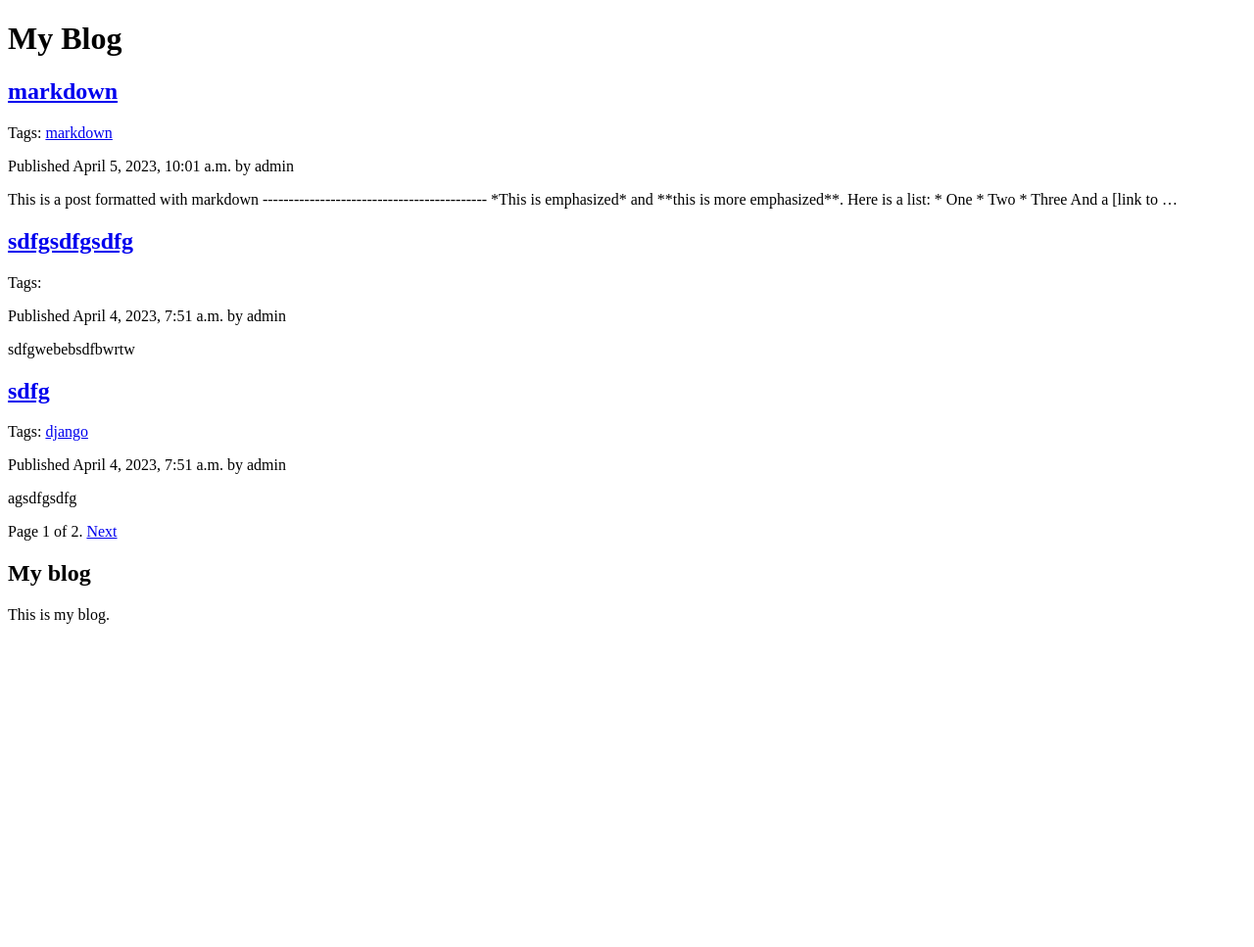
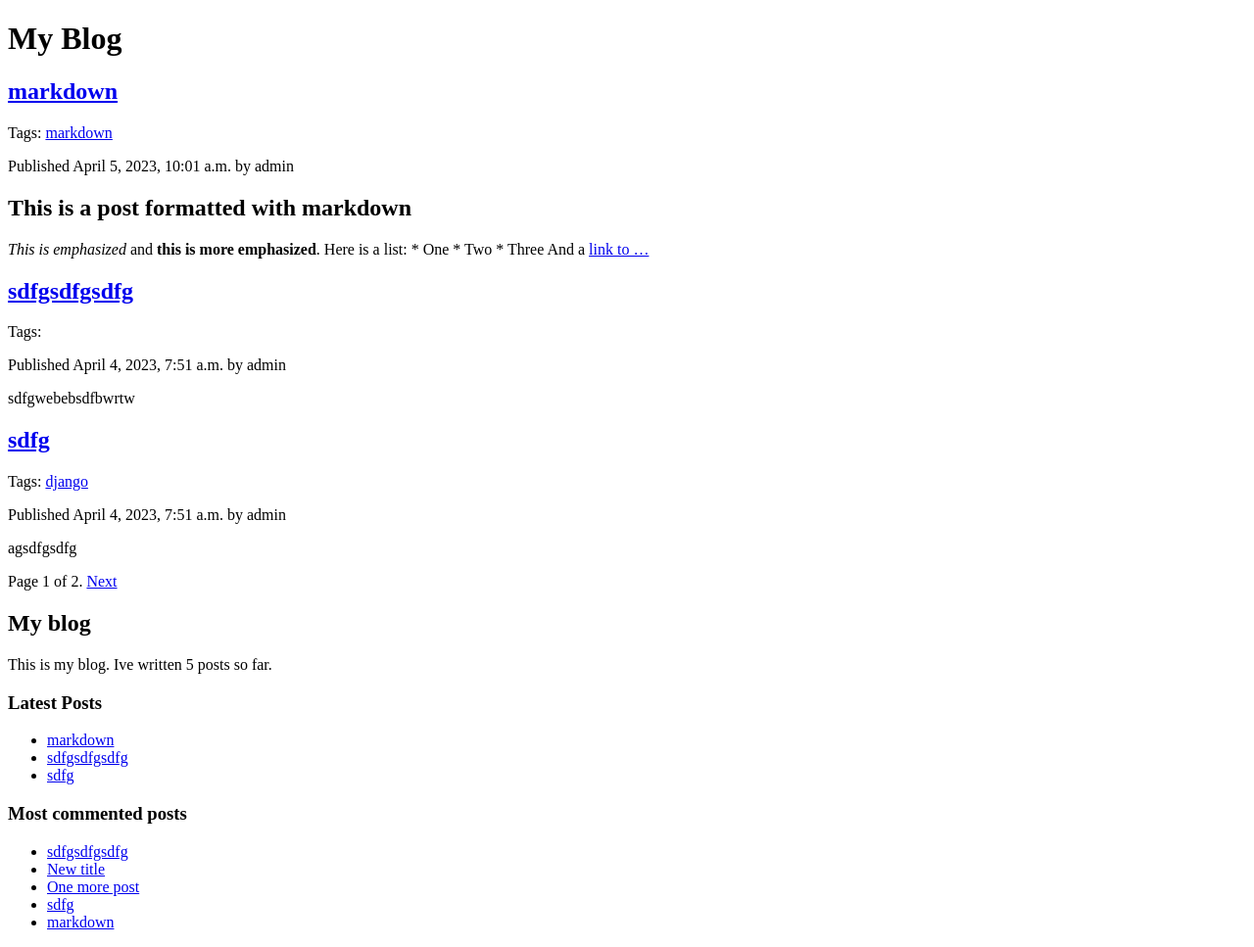
Before and after one commit to KUMA-ORIGINAL/django-blog, a Django app: page /blog/ in a window 1280 px wide. Shown: the whole page at 98% size. Before the commit the page ends 637 px from the top, so only its background shows below. Run offline with Django 4.2, Linux system fonts and the light colour scheme; data comes from the database, SQL or seed files in the repository; both versions use the stored data as it was after the commit; parts of the project's set-up code (start-up, migrations or seed data) failed here and were passed over.

Commit message:
Создание шаблонных тегов и фильтров / Начало 3 главы

```diff
--- a/mysite/blog/templates/blog/base.html
+++ b/mysite/blog/templates/blog/base.html
@@ -1,17 +1,27 @@
+{% load blog_tags %}
 {% load static %}
 <!DOCTYPE html>
 <html>
 <head>
  <title>{% block title %}{% endblock %}</title>
- <link href="{% static "css/blog.css" %}" rel="stylesheet">
+ <link href="{% static 'css/blog.css' %}" rel="stylesheet">
 </head>
 <body>
 <div id="content">
     {% block content %}{% endblock %}
  </div>
  <div id="sidebar">
- <h2>My blog</h2>
- <p>This is my blog.</p>
+    <h2>My blog</h2>
+    <p>This is my blog. Ive written {% total_posts %} posts so far.</p>
+    <h3>Latest Posts</h3>
+    {% show_latest_posts 3 %}
+     <h3>Most commented posts</h3>
+    {% get_most_commented_posts as most_commented_posts %}
+    <ul>
+     {% for post in most_commented_posts %}
+        <li><a href="{{ post.get_absolute_url }}">{{ post.title }}</a></li>
+     {% endfor %}
+    </ul>
  </div>
 </body>
 </html>
--- a/mysite/blog/templates/blog/post/detail.html
+++ b/mysite/blog/templates/blog/post/detail.html
@@ -1,9 +1,10 @@
 {% extends "blog/base.html" %}
+{% load blog_tags %}
 {% block title %}{{ post.title }}{% endblock %}
 {% block content %}
     <h1>{{ post.title }}</h1>
     <p class="date">Published {{ post.publish }} by {{ post.author }}</p>
-    {{ post.body|linebreaks }}
+    {{ post.body|markdown }}
     <p>
         <a href="{% url "blog:post_share" post.id %}">Share this post</a>
     </p>
--- /dev/null
+++ b/mysite/blog/templates/blog/post/latest_posts.html
@@ -0,0 +1,5 @@
+<ul>
+    {% for post in latest_posts %}
+        <li><a href="{{ post.get_absolute_url }}">{{ post.title }}</a></li>
+    {% endfor %}
+</ul>
--- a/mysite/blog/templates/blog/post/list.html
+++ b/mysite/blog/templates/blog/post/list.html
@@ -1,4 +1,5 @@
 {% extends "blog/base.html" %}
+{% load blog_tags %}
 {% block title %}My Blog{% endblock %}
 {% block content %}
      <h1>My Blog</h1>
@@ -19,7 +20,7 @@
              {% endfor %}
          </p>
      <p class="date">Published {{ post.publish }} by {{ post.author }}</p>
-     {{ post.body|truncatewords:30|linebreaks }}
+     {{ post.body|markdown|truncatewords_html:30 }}
      {% endfor %}
     {% include "blog/pagination.html" with page=posts %}
 {% endblock %}
--- /dev/null
+++ b/mysite/blog/templatetags/blog_tags.py
@@ -0,0 +1,29 @@
+import markdown
+from django import template
+from django.db.models import Count
+from django.utils.safestring import mark_safe
+
+from blog.models import Post
+
+register = template.Library()
+
+
+@register.simple_tag
+def total_posts():
+    return Post.published.count()
+
+
+@register.inclusion_tag('blog/post/latest_posts.html')
+def show_latest_posts(count=5):
+    latest_posts = Post.published.order_by('-publish')[:count]
+    return {'latest_posts': latest_posts}
+
+
+@register.simple_tag
+def get_most_commented_posts(count=5):
+    return Post.published.annotate(total_comments=Count('comments')).order_by('-total_comments')[:count]
+
+
+@register.filter(name='markdown')
+def markdown_format(text):
+    return mark_safe(markdown.markdown(text))
--- a/mysite/mysite/settings.py
+++ b/mysite/mysite/settings.py
@@ -120,6 +120,8 @@ USE_TZ = True
 # https://docs.djangoproject.com/en/4.2/howto/static-files/
 
 STATIC_URL = 'static/'
+STATIC_ROOT = BASE_DIR / 'static'
+STATICFILES_DIRS = []
 
 # Default primary key field type
 # https://docs.djangoproject.com/en/4.2/ref/settings/#default-auto-field
```
Also changed, not shown: mysite/blog/static/css/blog.css (added, +8 -0 lines), mysite/blog/templatetags/__init__.py (added), mysite/db.sqlite3.
